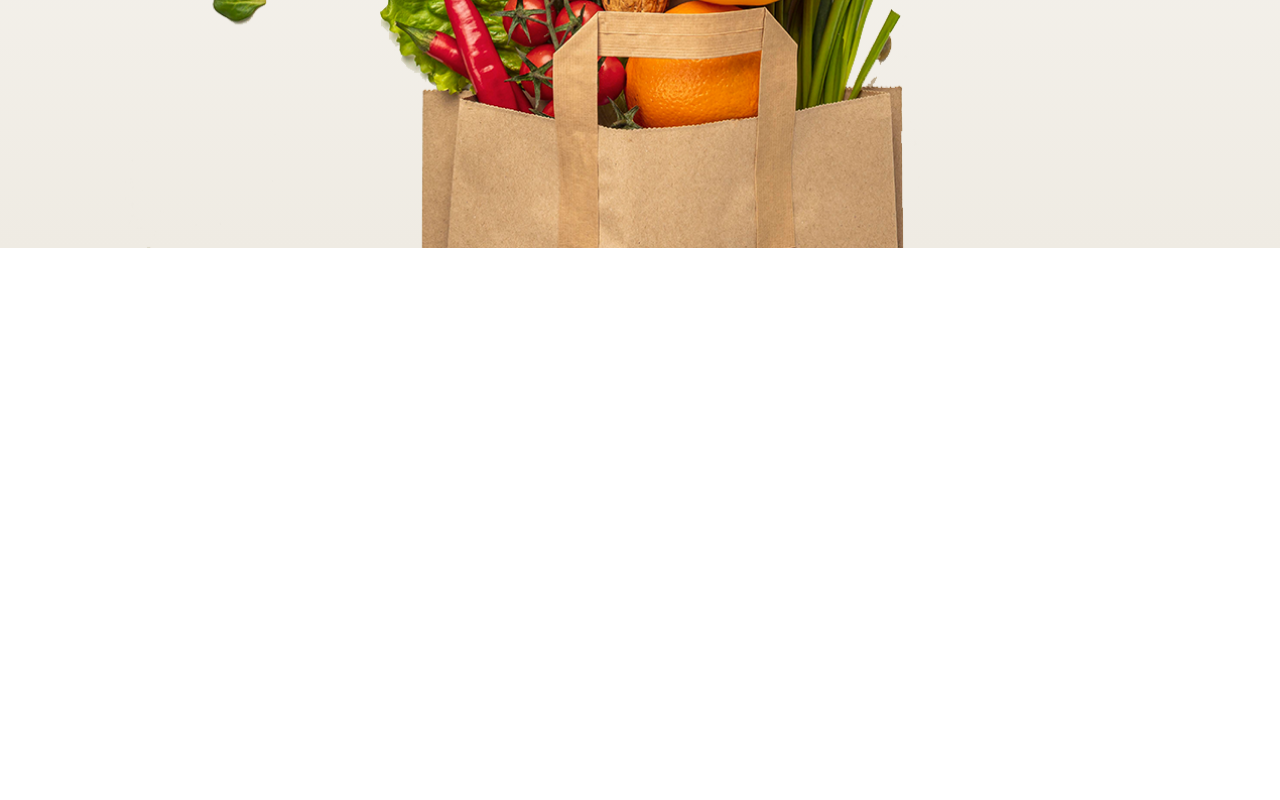
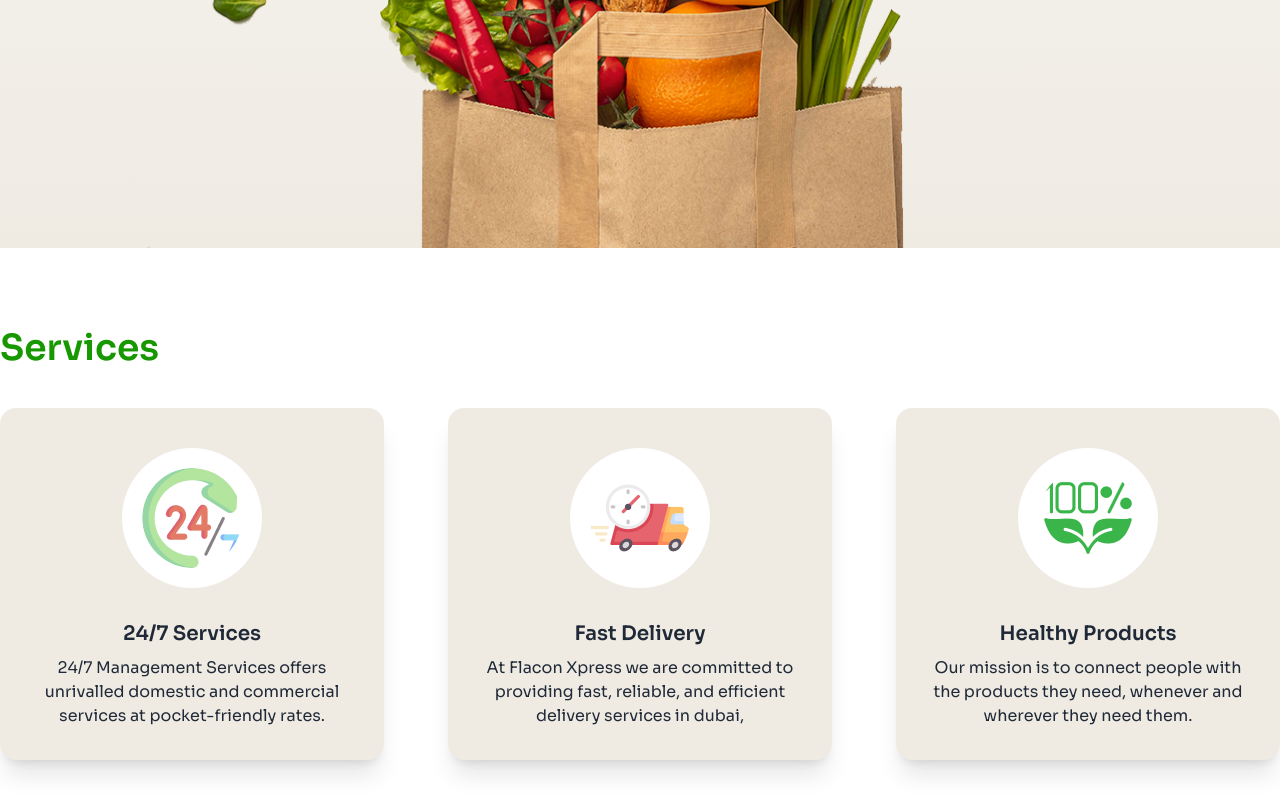
Before and after one commit to sejanmiah/Tailwind-Project, a plain HTML site: page index.html in a window 1280 px wide. Shown: the part 925-1725 px from the top of the page. Before the commit the page ends 1253 px from the top, so only its background shows below. Drawn offline with nearby package versions, Linux system fonts and the light colour scheme.

Commit message:
Service Section Done

```diff
--- a/index.html
+++ b/index.html
@@ -93,10 +93,58 @@
             </section>
          </div>
 
+        <!-- Hero -->
+    </header>
+    <main>
+        <!-- Service Section Done -->
+        <section class="my-10">
+            <div class="container mx-auto">
+                <h2 class="text-4xl text-color font-semibold">Services</h2>
+                <div class="flex flex-wrap gap-5 mt-10 justify-between">
+                    <div class="card bg-base-100 w-96 shadow-xl bg-[#EFEBE3]">
+                        <figure class="px-10 pt-10">
+                          <img
+                            src="c2-assets/service.png"
+                            alt="Shoes"
+                            class="rounded-full p-5 bg-white" />
+                        </figure>
+                        <div class="card-body items-center text-center">
+                          <h2 class="card-title">24/7 Services </h2>
+                          <p>24/7 Management Services offers unrivalled domestic and commercial services at pocket-friendly rates.</p>
+                        </div>
+                    </div>
 
-        <!-- Hero -->
+                    <div class="card bg-base-100 w-96 shadow-xl bg-[#EFEBE3]">
+                        <figure class="px-10 pt-10">
+                          <img
+                            src="c2-assets/delivery.png"
+                            alt="Shoes"
+                            class="rounded-full p-5 bg-white" />
+                        </figure>
+                        <div class="card-body items-center text-center">
+                          <h2 class="card-title">Fast Delivery </h2>
+                          <p>At Flacon Xpress we are committed to providing fast, reliable, and efficient delivery services in dubai,</p>
+                        </div>
+                    </div>
+
+                    <div class="card bg-base-100 w-96 shadow-xl bg-[#EFEBE3]">
+                        <figure class="px-10 pt-10">
+                          <img
+                            src="c2-assets/healthy.png"
+                            alt="Shoes"
+                            class="rounded-full p-5 bg-white" />
+                        </figure>
+                        <div class="card-body items-center text-center">
+                          <h2 class="card-title">Healthy Products</h2>
+                          <p>Our mission is to connect people with the products they need, whenever and wherever they need them. </p>
+                        </div>
+                    </div>
+                </div>
+            </div>
 
 
-    </header>
+            </div>
+        </section>
+    </main>
 </body>
 </html>
```
